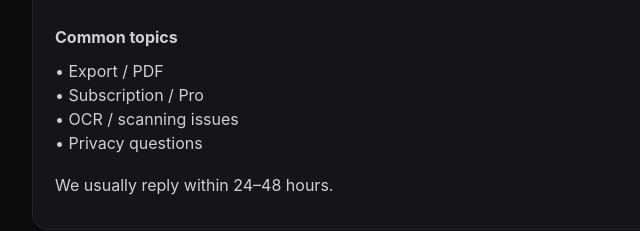
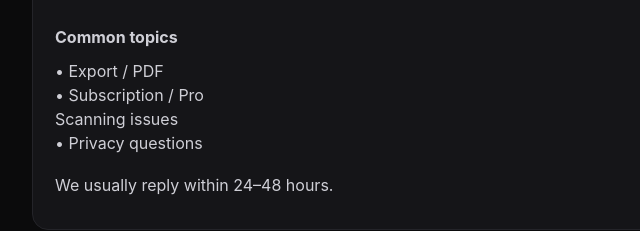
Before and after one commit to Pace200413/receipt-vault-help, a plain HTML site: page index.html in a window 1280 px wide. Shown: the part 200-431 px from the top of the page, 248-888 px from the left. Drawn offline with Linux system fonts and the light colour scheme.

Commit message:
Update index.html

```diff
--- a/index.html
+++ b/index.html
@@ -22,7 +22,7 @@
       <p class="pill"><a href="mailto:receiptvaulthelp@gmail.com">receiptvaulthelp@gmail.com</a></p>
 
       <p style="margin-top:18px;"><b>Common topics</b></p>
-      <p>• Export / PDF<br>• Subscription / Pro<br>• OCR / scanning issues<br>• Privacy questions</p>
+      <p>• Export / PDF<br>• Subscription / Pro<br>Scanning issues<br>• Privacy questions</p>
 
       <p style="margin-top:18px;">We usually reply within 24–48 hours.</p>
     </div>
```
